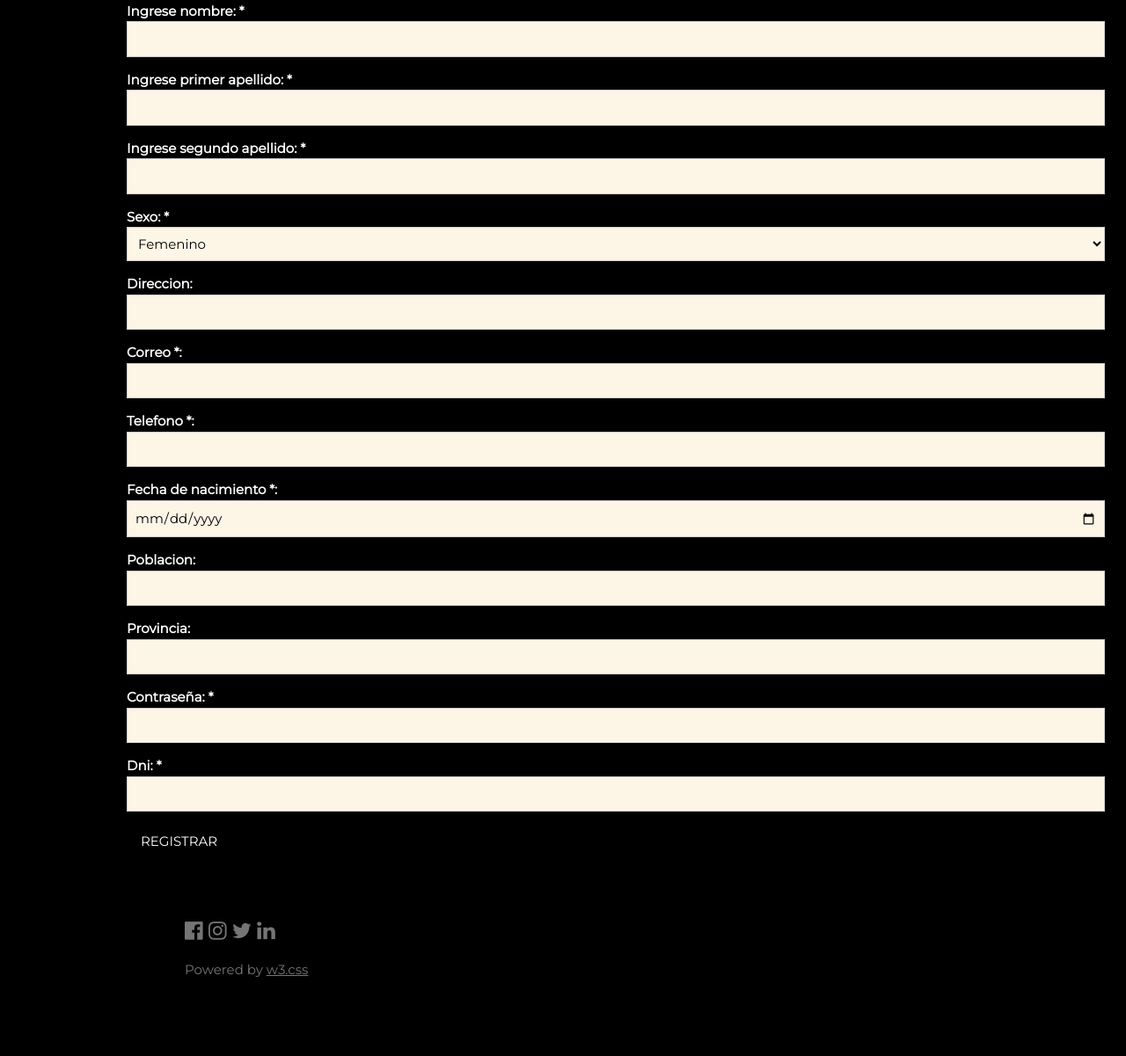
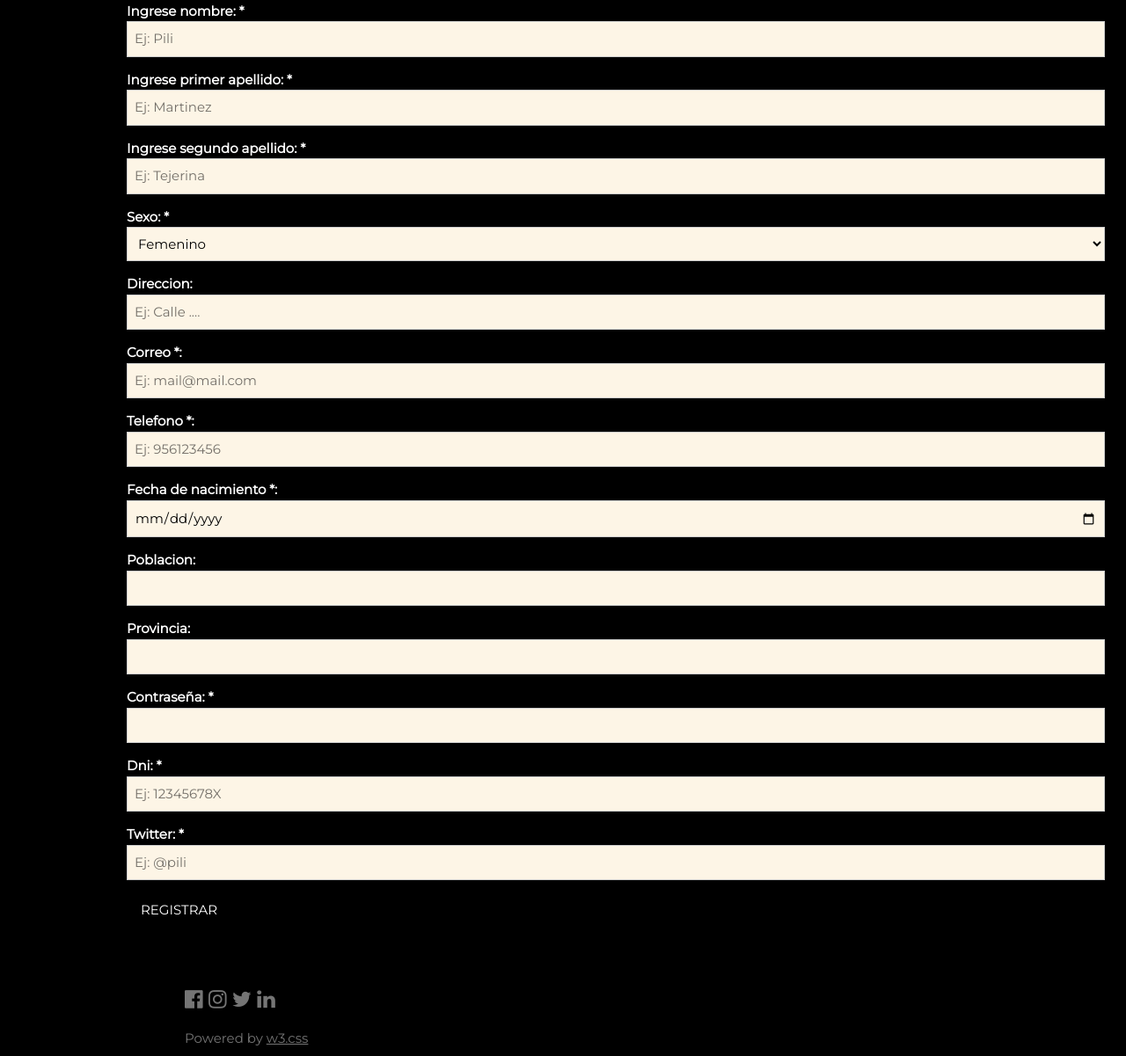
Before and after one commit to pmartineztejerina/LDMClientesFormulario, a plain HTML site: page altaCliente.html in a window 1280 px wide. Shown: the part 854-2055 px from the top of the page at 88% size. Drawn offline with nearby package versions, Linux system fonts and the light colour scheme.

Commit message:
Añadido patterns al formulario

```diff
--- a/altaCliente.html
+++ b/altaCliente.html
@@ -73,15 +73,15 @@ body, h1,h2,h3,h4,h5,h6 {font-family: "Montserrat", sans-serif}
   <form action="mostrarClientes.php" method="post">
     <p>
     <label class="w3-text-white"><b>Ingrese nombre: *</b></label>
-    <input class="w3-input w3-border w3-sand" type="text" name="NOMBRE" required placeholder="" maxlength="50">
+    <input class="w3-input w3-border w3-sand" type="text" name="NOMBRE" required placeholder="Ej: Pili" maxlength="50" pattern="^([A-Z]{1}[a-z]+[ ]?){1,2}$">
     </p>
     <p>
     <label class="w3-text-white"><b>Ingrese primer apellido: *</b></label>
-    <input class="w3-input w3-border w3-sand" type="text" name="APELLIDO_1" required placeholder="" maxlength="50">
+    <input class="w3-input w3-border w3-sand" type="text" name="APELLIDO_1" required placeholder="Ej: Martinez" maxlength="50" pattern="^([A-Z]{1}[a-z]+[ ]?){1,2}$">
     </p>
     <p>
     <label class="w3-text-white"><b>Ingrese segundo apellido: *</b></label>
-    <input class="w3-input w3-border w3-sand" type="text" name="APELLIDO_2" required placeholder="" maxlength="50">
+    <input class="w3-input w3-border w3-sand" type="text" name="APELLIDO_2" required placeholder="Ej: Tejerina" maxlength="50" pattern="^([A-Z]{1}[a-z]+[ ]?){1,2}$">
     </p>
     <label class="w3-text-white"><b>Sexo: *</b></label>
     <select class="w3-input w3-border w3-sand" name="SEXO">
@@ -91,15 +91,15 @@ body, h1,h2,h3,h4,h5,h6 {font-family: "Montserrat", sans-serif}
 	  </select>
     <p>
     <label class="w3-text-white"><b>Direccion: </b></label>
-    <input class="w3-input w3-border w3-sand" type="text" name="DIRECCION" placeholder="" maxlength="100">
+    <input class="w3-input w3-border w3-sand" type="text" name="DIRECCION" placeholder="Ej: Calle ...." maxlength="100">
     </p>
     <p>
     <label class="w3-text-white"><b>Correo *: </b></label>
-    <input class="w3-input w3-border w3-sand" type="email" name="CORREO" required placeholder="" maxlength="100">
+    <input class="w3-input w3-border w3-sand" type="email" name="CORREO" required placeholder="Ej: mail@mail.com" maxlength="100">
     </p>
     <p>
     <label class="w3-text-white"><b>Telefono *: </b></label>
-    <input class="w3-input w3-border w3-sand" type="tel" name="TELEFONO" required placeholder="" maxlength="9">
+    <input class="w3-input w3-border w3-sand" type="tel" name="TELEFONO" required placeholder="Ej: 956123456" maxlength="9">
     </p>
     <p>
     <label class="w3-text-white"><b>Fecha de nacimiento *: </b></label>
@@ -119,7 +119,11 @@ body, h1,h2,h3,h4,h5,h6 {font-family: "Montserrat", sans-serif}
     </p>
     <p>
     <label class="w3-text-white"><b>Dni: *</b></label>
-    <input class="w3-input w3-border w3-sand" type="text" name="DNI" required placeholder="" maxlength="25">
+    <input class="w3-input w3-border w3-sand" type="text" name="DNI" required placeholder="Ej: 12345678X" maxlength="9" pattern="^[0-9]{8}[T|R|W|A|G|M|Y|F|P|D|X|B|N|J|Z|S|Q|V|H|L|C|K|E]$">
+    </p>
+    <p>
+    <label class="w3-text-white"><b>Twitter: *</b></label>
+    <input class="w3-input w3-border w3-sand" type="text" name="TWITTER" required placeholder="Ej: @pili" maxlength="15" pattern="^@([A-Za-z0-9_]{1,15})$">
     </p>
 
     <button class="w3-btn w3-black">REGISTRAR</button>
```
Also changed, not shown: 2 other files.
